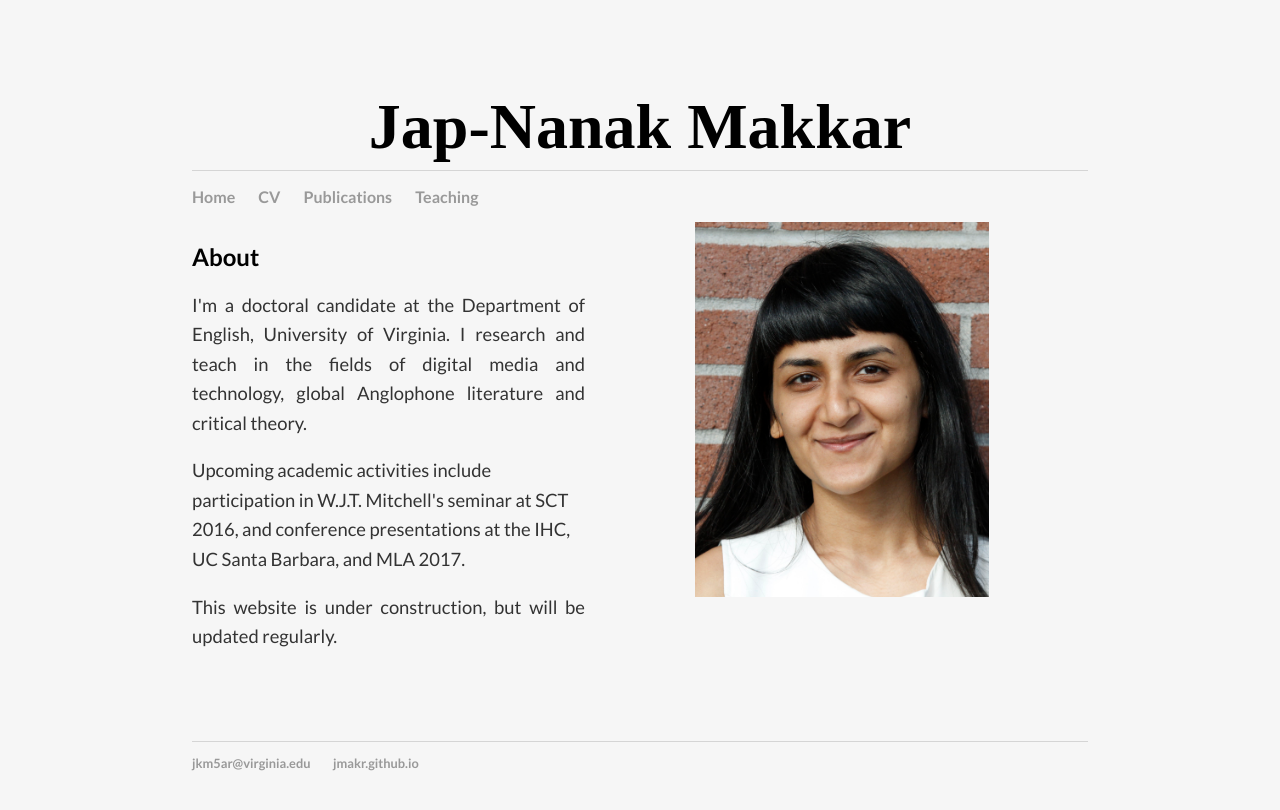
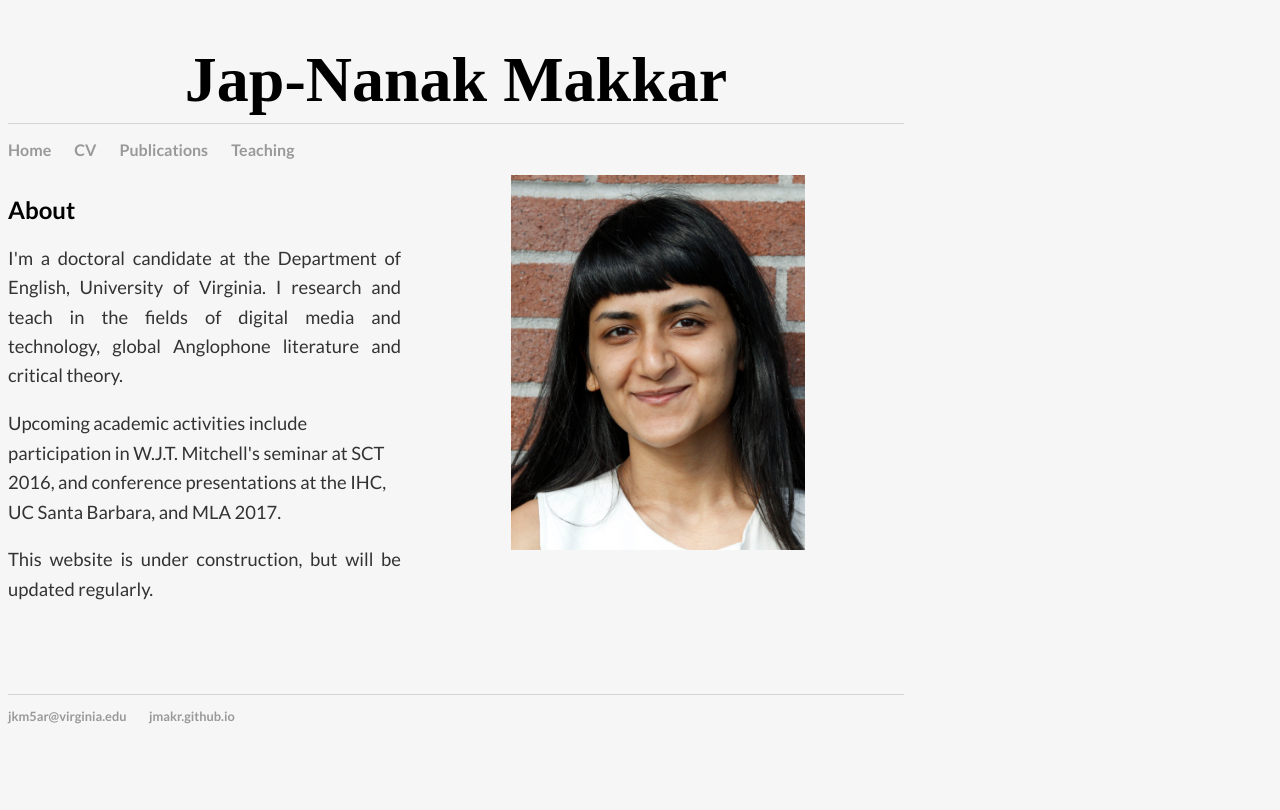
Before and after one commit to jmakr/jmakr.github.io, a Jekyll site: the page built from index.html, in a window 1280 px wide. Shown: the top 810 px of the page. Built offline with Jekyll 4.4.1, drawn with Linux system fonts in a browser that asks for light colours.

Commit message:
Update main.css

```diff
--- a/css/main.css
+++ b/css/main.css
@@ -21,7 +21,10 @@ h1#logo {
 
 body {
     background-color: #F6F6F6;
-    margin: 90px auto;
+    margin-top: 10px;
+    margin-right: 90px auto;
+    margin-bottom: 90px auto;
+    margin-left: 90px auto;
     width: 70%;
 }
 nav ul, footer ul {
```
